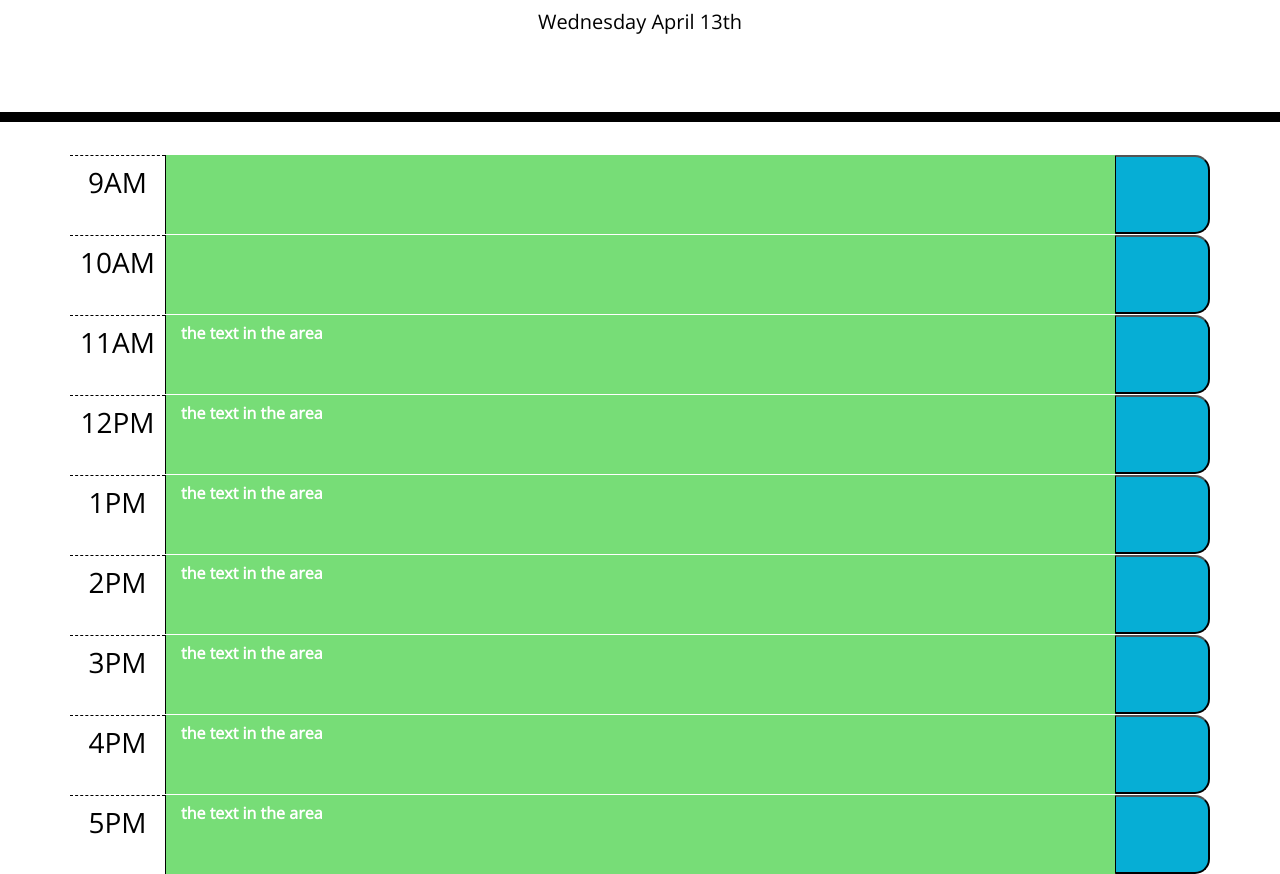
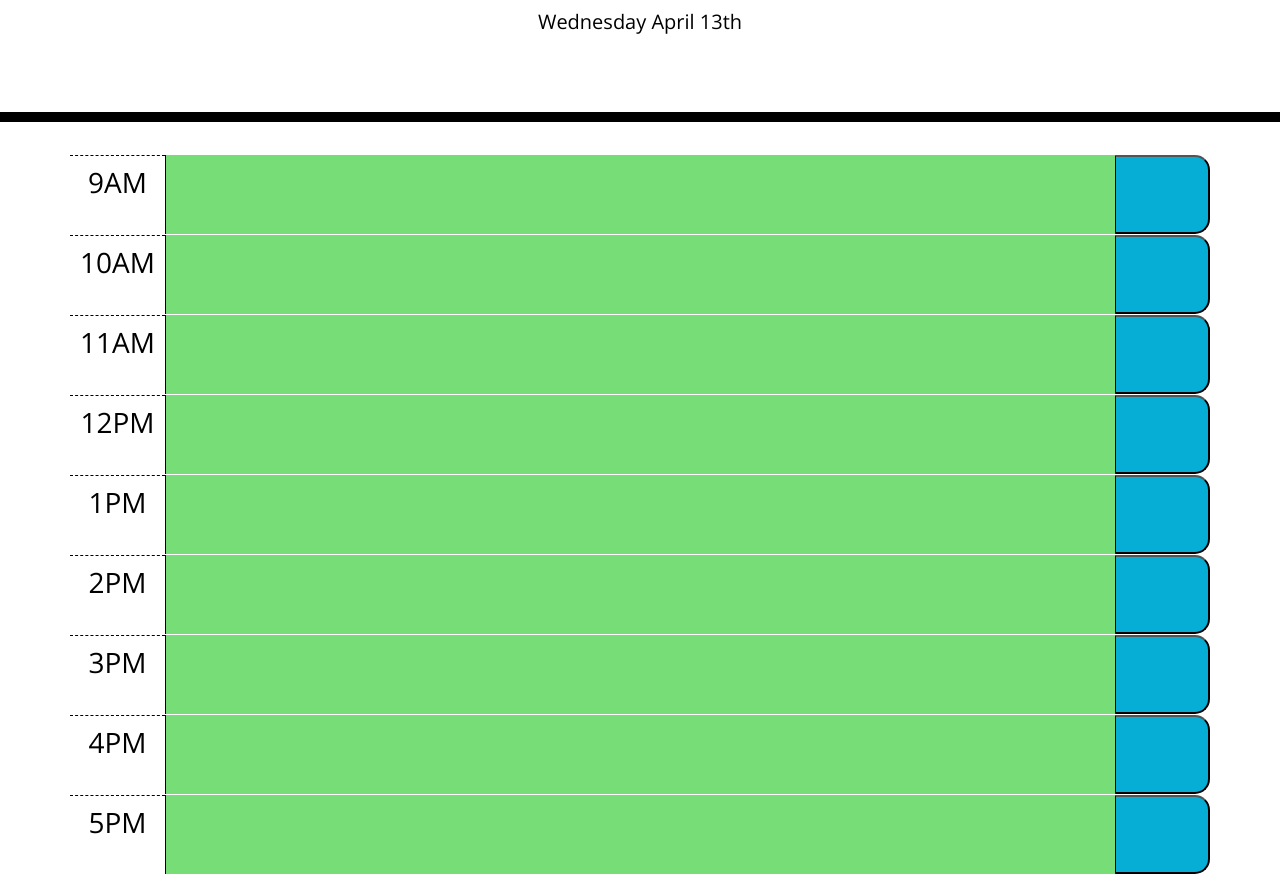
Before and after one commit to AndreBlankholm/work-day-scheduler, a plain HTML site: page index.html in a window 1280 px wide. Shown: the part 182-1056 px from the top of the page. Drawn offline with nearby package versions, Linux system fonts and the light colour scheme; a web font is replaced by a local one.

Commit message:
removed some text

```diff
--- a/index.html
+++ b/index.html
@@ -52,7 +52,7 @@
       <!-- Timeblocks go here -->
       <div class="row time-block">
         <h3 class="hour col-1">11AM</h3>
-        <textarea class="discription col-10">the text in the area</textarea>
+        <textarea class="discription col-10"></textarea>
         <button  id="10am"  class="saveBtn col-1"><span class="oi oi-plus mr-2 p-1"></span></button>
       </div>
     </div>
@@ -60,7 +60,7 @@
       <!-- Timeblocks go here -->
       <div class="row time-block">
         <h3 class="hour col-1">12PM</h3>
-        <textarea class="discription col-10">the text in the area</textarea>
+        <textarea class="discription col-10"></textarea>
         <button  id="10am"  class="saveBtn col-1"><span class="oi oi-plus mr-2 p-1"></span></button>
       </div>
     </div>
@@ -68,7 +68,7 @@
       <!-- Timeblocks go here -->
       <div class="row time-block">
         <h3 class="hour col-1">1PM</h3>
-        <textarea class="discription col-10">the text in the area</textarea>
+        <textarea class="discription col-10"></textarea>
         <button  id="10am"  class="saveBtn col-1"><span class="oi oi-plus mr-2 p-1"></span></button>
       </div>
     </div>
@@ -76,7 +76,7 @@
       <!-- Timeblocks go here -->
       <div class="row time-block">
         <h3 class="hour col-1">2PM</h3>
-        <textarea class="discription col-10">the text in the area</textarea>
+        <textarea class="discription col-10"></textarea>
         <button  id="10am"  class="saveBtn col-1"><span class="oi oi-plus mr-2 p-1"></span></button>
       </div>
     </div>
@@ -84,7 +84,7 @@
       <!-- Timeblocks go here -->
       <div class="row time-block">
         <h3 class="hour col-1">3PM</h3>
-        <textarea class="discription col-10">the text in the area</textarea>
+        <textarea class="discription col-10"></textarea>
         <button  id="10am"  class="saveBtn col-1"><span class="oi oi-plus mr-2 p-1"></span></button>
       </div>
     </div>
@@ -92,7 +92,7 @@
       <!-- Timeblocks go here -->
       <div class="row time-block">
         <h3 class="hour col-1">4PM</h3>
-        <textarea class="discription col-10">the text in the area</textarea>
+        <textarea class="discription col-10"></textarea>
         <button  id="10am"  class="saveBtn col-1"><span class="oi oi-plus mr-2 p-1"></span></button>
       </div>
     </div>
@@ -100,7 +100,7 @@
       <!-- Timeblocks go here -->
       <div class="row time-block">
         <h3 class="hour col-1">5PM</h3>
-        <textarea class="discription col-10">the text in the area</textarea>
+        <textarea class="discription col-10"></textarea>
         <button  id="10am"  class="saveBtn col-1"><span class="oi oi-plus mr-2 p-1"></span></button>
       </div>
     </div>
```
